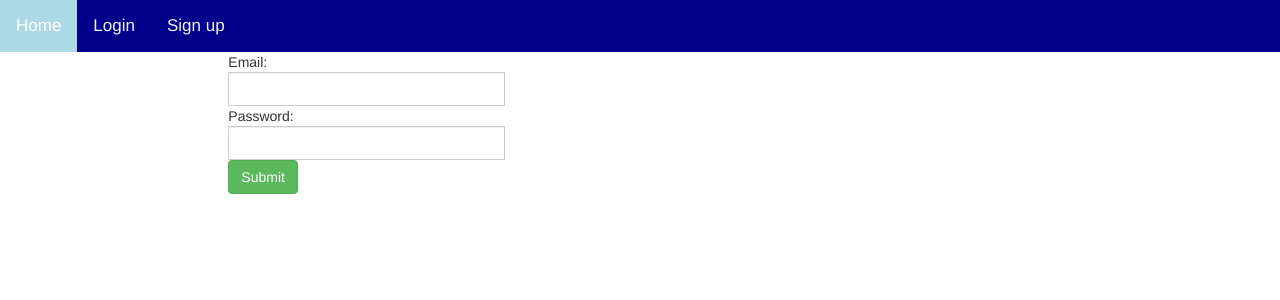
After one commit to aaroncvega123/MessageBoard, a Django app: page /login in a window 1280 px wide. The commit adds this page. Shown: the top 300 px of the page. Run offline with Django 3.2, Linux system fonts and the light colour scheme; some libraries are stand-ins or nearby versions.

Commit message:
Created login page
Created login page with associated css file (empty for now).  Edited base.html to accomodate content

```diff
--- a/MessageBoard/MessageBoard/urls.py
+++ b/MessageBoard/MessageBoard/urls.py
@@ -20,4 +20,5 @@ from message_board_site import views
 urlpatterns = [
     url(r'^admin/', admin.site.urls),
     url(r'test_view', views.get_test_view),
+    url(r'login', views.get_login_view)
 ]
--- a/MessageBoard/message_board_site/templates/base.html
+++ b/MessageBoard/message_board_site/templates/base.html
@@ -22,13 +22,18 @@
         </div>
     </header>
 
+    <div class='col-xs-2'></div>
+
+    <div class='col-xs-8'>
     {% block content %}
 
     {% endblock %}
+    </div>
+    <div class='col-xs-2'></div>
 
     <footer>
         <h2>
-            Footer goes here
+
         </h2>
     </footer>
 </body>
--- /dev/null
+++ b/MessageBoard/message_board_site/templates/login.html
@@ -0,0 +1,38 @@
+{% extends "base.html" %}
+
+{% block content %}
+{% load static %}
+<link rel="stylesheet" type="text/css" href="{% static 'style/login.css' %}">
+
+<div class='login_input_div'>
+    <div class="input-group mb-3">
+        <div class="input-group-prepend">
+            <span class="input-group-text" id="inputGroup-sizing-default">Email:</span>
+        </div>
+        <input id="login_email_input" type="text" class="form-control" aria-label="Default" aria-describedby="inputGroup-sizing-default">
+        <div class="input-group-prepend">
+            <span class="input-group-text" id="inputGroup-sizing-default">Password:</span>
+        </div>
+        <input id="login_password_input" type="text" class="form-control" aria-label="Default" aria-describedby="inputGroup-sizing-default">
+        <button id="login_submission_button" type="button" class="btn btn-success">Submit</button>
+    </div>
+</div>
+
+<script>
+
+var email_input = $("#login_email_input");
+var password_input = $("#login_password_input");
+var submission_button = $("#login_submission_button");
+
+submission_button.click(function(){
+    submit_login();
+});
+
+function submit_login(){
+    console.log("Username:", email_input.val());
+    console.log("Password:", password_input.val());
+}
+
+</script>
+
+{% endblock %}
--- a/MessageBoard/message_board_site/views.py
+++ b/MessageBoard/message_board_site/views.py
@@ -9,3 +9,7 @@ from contextlib import contextmanager
 def get_test_view(request):
     template = 'test_view.html'
     return render(request, template, {})
+
+def get_login_view(request):
+    template = 'login.html'
+    return render(request, template, {})
```
Also changed, not shown: MessageBoard/message_board_site/static/style/login.css (added), 2 other files.
